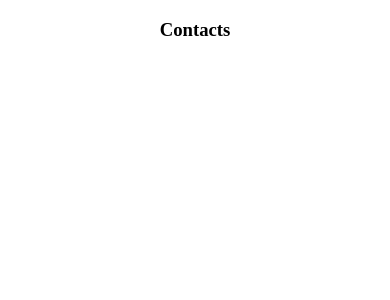
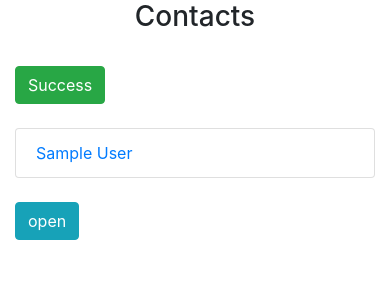
Before and after one commit to Gabrielusen/ContactApp, a Django app: page / in a window 390 px wide. Before the commit the part shown is almost empty. Shown: the top 300 px of the page. Run offline with Django 3.2, Linux system fonts and the light colour scheme; tables that the repository leaves empty hold one stand-in row (values such as "Sample post"); some libraries are stand-ins or nearby versions.

Commit message:
modified index.html

```diff
--- a/crudapp/templates/crudapp/base.html
+++ b/crudapp/templates/crudapp/base.html
@@ -2,11 +2,15 @@
 <html lang="en">
 <head>
     <meta charset="UTF-8">
-    <meta name="viewport" content="width=device-width, initial-scale=1" >
+    <meta name="viewport" content="width=device-width, initial-scale=1">
+    <link rel="stylesheet" href="https://stackpath.bootstrapcdn.com/bootstrap/4.5.0/css/bootstrap.min.css" integrity="sha384-9aIt2nRpC12Uk9gS9baDl411NQApFmC26EwAOH8WgZl5MYYxFfc+NcPb1dKGj7Sk" crossorigin="anonymous">
     <title>CRUD app</title>
 </head>
 <body>
 {% block content %}
 {% endblock %}
+<script src="https://code.jquery.com/jquery-3.5.1.slim.min.js" integrity="sha384-DfXdz2htPH0lsSSs5nCTpuj/zy4C+OGpamoFVy38MVBnE+IbbVYUew+OrCXaRkfj" crossorigin="anonymous"></script>
+<script src="https://cdn.jsdelivr.net/npm/popper.js@1.16.0/dist/umd/popper.min.js" integrity="sha384-Q6E9RHvbIyZFJoft+2mJbHaEWldlvI9IOYy5n3zV9zzTtmI3UksdQRVvoxMfooAo" crossorigin="anonymous"></script>
+<script src="https://stackpath.bootstrapcdn.com/bootstrap/4.5.0/js/bootstrap.min.js" integrity="sha384-OgVRvuATP1z7JjHLkuOU7Xw704+h835Lr+6QL9UvYjZE3Ipu6Tp75j7Bh/kR0JKI" crossorigin="anonymous"></script>
 </body>
 </html>
--- a/crudapp/templates/crudapp/index.html
+++ b/crudapp/templates/crudapp/index.html
@@ -2,10 +2,44 @@
 {% block content %}
 <div class="container-fluid">
     <div class="row">
-        <h3 class="round3" style="text-align: center;">Contacts</h3>
+        <div class="col-md-1 col-xs-1 col-sm-1"></div>
+        <div class="col-md-10 col-xs-10 col-sm-10">
+            <h3 class="round3" style="text-align: center;">Contacts</h3>
+        </div>
+        <div class="col-md-1 col-xs-1 col-sm-1"></div>
     </div>
     <div class="row">
-
+        <div class="col-md-10 col-xs-10 col-sm-10"></div>
+        <div class="col-md-2 col-xs-1 col-sm-1">
+            <br/>
+            <a href="{% url 'create' %}">
+                <button type="button" class="btn btn-success">
+                    <span class="glyphicon glyphicon-plus"></span>
+                    Success
+                </button>
+            </a>
+        </div>
     </div>
+    <br/>
+    {% for contact in contact_list %}
+    <div class="row">
+        <div class="col-md-1 col-xs-1 col-sm-1"></div>
+        <div class="col-md-7 col-xs-7 col-sm-7">
+            <ul class="list-group">
+                <li class="list-group-item">
+                    <a href="{% url 'detail' contact.pk %}">{{ contact.first_name }} {{ contact.last_name }}</a><span class="badge"></span>
+                </li>
+            </ul>
+            <br>
+        </div>
+        <div class="col-md-1 col-xs-1 col-sm-1">
+            <a href="{% url 'detail' contact.pk %}">
+                <button type="button" class="btn btn-info">
+                    <span class="glyphicon glyphicon-open">open</span>
+                </button>
+            </a>
+        </div>
+    </div>
+    {% endfor %}
 </div>
 {% endblock %}
```
